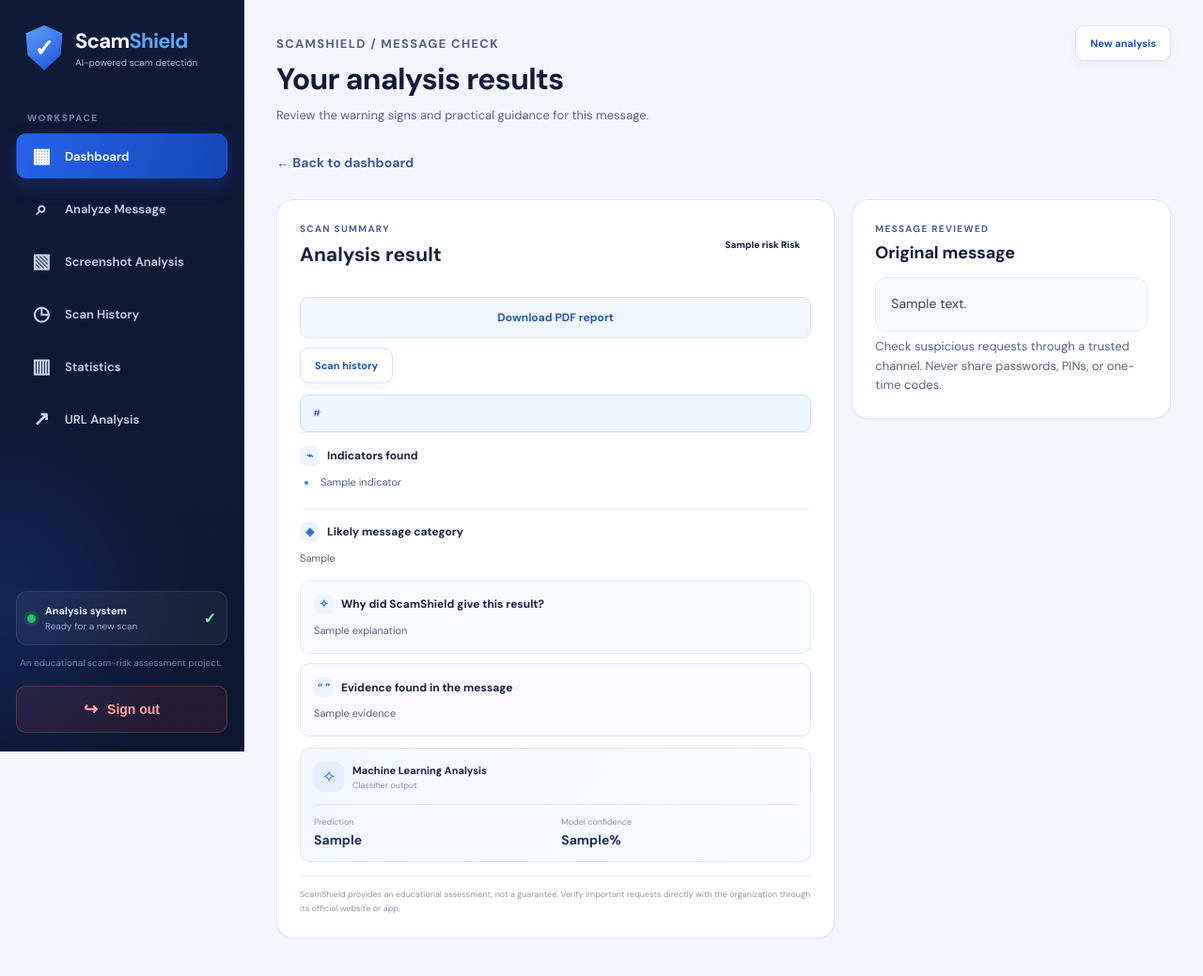
After one commit to owaisyed5-hub/ScamShield, a Flask app: template templates/message_check.html in a window 1280 px wide. The commit adds this page. Shown: the whole page at 94% size. Run offline with Flask 3, Linux system fonts and the light colour scheme; the template is opened without the code that fills it: most values are stand-ins (such as "Sample title", 1, 10 or a date in 2020); parts of the project's set-up code (start-up, migrations or seed data) failed here and were passed over; some libraries are stand-ins or nearby versions.

Commit message:
Add dedicated message check results page

```diff
--- a/app.py
+++ b/app.py
@@ -3154,6 +3154,8 @@ def home():
 
 
 
+    message_error = None
+
     if request.method == "POST":
 
 
@@ -3255,12 +3257,16 @@ def home():
 
                 result = analyze_message(message)
 
-
-
-                result["history_id"] = save_scan(
-                    message, result, "screenshot" if request.files.get("screenshot") else "message"
+                history_id = save_scan(
+                    message,
+                    result,
+                    "screenshot" if request.files.get("screenshot") else "message"
                 )
 
+                return redirect(url_for("message_check", scan_id=history_id))
+
+            message_error = "Enter a message to analyze, or choose Extract text from screenshot."
+
 
 
     return render_template(
@@ -3273,7 +3279,9 @@ def home():
 
         extraction_error=extraction_error,
 
-        multiple_messages=multiple_messages
+        multiple_messages=multiple_messages,
+
+        message_error=message_error
 
     )
 
@@ -3290,7 +3298,44 @@ def home():
 
 
 
-
+@app.route("/message-check/<int:scan_id>")
+@login_required
+def message_check(scan_id):
+    user_id = session["user_id"]
+
+    with get_db_connection() as connection:
+        scan = connection.execute(
+            """
+            SELECT * FROM scan_history
+            WHERE id = %s AND user_id = %s
+            """,
+            (scan_id, user_id)
+        ).fetchone()
+
+    if scan is None:
+        abort(404)
+
+    def decode_list(value):
+        try:
+            decoded = json.loads(value or "[]")
+        except (TypeError, json.JSONDecodeError):
+            return []
+        return decoded if isinstance(decoded, list) else []
+
+    result = {
+        "risk": scan["risk"] or "Medium",
+        "scam_type": scan["scam_type"] or "Unclassified",
+        "explanation": scan["explanation"] or "No explanation was saved.",
+        "evidence": scan["evidence"] or "",
+        "prevention": decode_list(scan["prevention_json"]),
+        "indicators": decode_list(scan["indicators_json"]),
+        "ml_prediction": scan["ml_prediction"] or "Not available",
+        "ml_confidence": scan["ml_confidence"] or 0,
+        "link_note": scan["link_note"] or "",
+        "history_id": scan["id"]
+    }
+
+    return render_template("message_check.html", scan=scan, result=result)
 
 
 # -----------------------------------------------------------------------------
--- a/static/style.css
+++ b/static/style.css
@@ -803,6 +803,49 @@ textarea:focus {
 }
 .result-card {
     border-top: 3px solid #477ce8;
+}
+
+.message-check-page .fp-topbar {
+    margin-bottom: 22px;
+}
+
+.message-check-grid {
+    display: grid;
+    grid-template-columns: minmax(0, 1.4fr) minmax(260px, .8fr);
+    align-items: start;
+    gap: 18px;
+}
+
+.message-check-result,
+.message-original-panel {
+    padding: 24px;
+}
+
+.message-original {
+    margin: 14px 0 0;
+    padding: 16px;
+    border: 1px solid #e6ebf4;
+    border-radius: 12px;
+    background: #f8faff;
+    color: #34425c;
+    font: inherit;
+    font-size: 14px;
+    line-height: 1.7;
+    white-space: pre-wrap;
+    overflow-wrap: anywhere;
+}
+
+.message-check-actions {
+    display: flex;
+    flex-wrap: wrap;
+    gap: 10px;
+    margin-top: 20px;
+}
+
+@media (max-width: 850px) {
+    .message-check-grid {
+        grid-template-columns: 1fr;
+    }
 }
 .result-head {
     display: flex;
--- a/templates/index.html
+++ b/templates/index.html
@@ -328,6 +328,9 @@
                                 placeholder="Paste a suspicious SMS, email, WhatsApp message or link here..."
                             >{{ message }}</textarea>
 
+                            {% if message_error %}
+                                <p class="notice error" role="alert">{{ message_error }}</p>
+                            {% endif %}
 
                             <p class="privacy-hint">
                                 <span>i</span>
--- /dev/null
+++ b/templates/message_check.html
@@ -0,0 +1,133 @@
+<!DOCTYPE html>
+<html lang="en">
+<head>
+    <meta charset="UTF-8">
+    <meta name="viewport" content="width=device-width, initial-scale=1.0">
+    <meta name="theme-color" content="#101b38">
+    <title>Message Check Results | ScamShield</title>
+    <link rel="preconnect" href="https://fonts.googleapis.com">
+    <link href="https://fonts.googleapis.com/css2?family=DM+Sans:wght@400;500;600;700;800&display=swap" rel="stylesheet">
+    <link rel="stylesheet" href="{{ url_for('static', filename='style.css') }}">
+</head>
+<body>
+<div class="app-shell">
+    {% with active_page='dashboard' %}{% include '_sidebar.html' %}{% endwith %}
+
+    <main class="feature-page message-check-page">
+        <header class="fp-topbar">
+            <div class="fp-heading">
+                <p class="fp-eyebrow">SCAMSHIELD / MESSAGE CHECK</p>
+                <h1>Your analysis results</h1>
+                <p>Review the warning signs and practical guidance for this message.</p>
+            </div>
+
+            <div class="topbar-actions">
+                {% if current_user %}
+                <div class="account-info">
+                    <div class="account-avatar">{{ current_user.username[0]|upper }}</div>
+                    <div class="account-details">
+                        <strong>{{ current_user.username }}</strong>
+                        <span>{{ current_user.email }}</span>
+                    </div>
+                </div>
+                {% endif %}
+                <a class="new-scan" href="{{ url_for('home') }}#analyzer">New analysis</a>
+            </div>
+        </header>
+
+        <a class="fp-back" href="{{ url_for('home') }}#analyzer">← Back to dashboard</a>
+
+        <div class="message-check-grid">
+            <section class="fp-panel result-card message-check-result" aria-labelledby="result-title">
+                <div class="result-head">
+                    <div>
+                        <p class="fp-eyebrow">SCAN SUMMARY</p>
+                        <h2 id="result-title">Analysis result</h2>
+                    </div>
+                    <span class="risk-badge risk-{{ result.risk|lower }}">{{ result.risk }} Risk</span>
+                </div>
+
+                <div class="message-check-actions">
+                    <a class="secondary-button" href="{{ url_for('download_report', scan_id=scan.id) }}">Download PDF report</a>
+                    <a class="new-scan" href="{{ url_for('scan_history') }}">Scan history</a>
+                </div>
+
+                {% if result.link_note %}
+                <div class="notice info" role="status">{{ result.link_note }}</div>
+                {% endif %}
+
+                {% if result.indicators %}
+                <section class="result-section">
+                    <h3><i aria-hidden="true">⌁</i> Indicators found</h3>
+                    <ul class="detail-list">
+                        {% for indicator in result.indicators %}
+                        <li>{{ indicator }}</li>
+                        {% endfor %}
+                    </ul>
+                </section>
+                {% endif %}
+
+                <section class="result-section">
+                    <h3><i aria-hidden="true">◈</i> Likely message category</h3>
+                    <p>{{ result.scam_type }}</p>
+                </section>
+
+                <section class="result-section highlighted">
+                    <h3><i aria-hidden="true">✧</i> Why did ScamShield give this result?</h3>
+                    <p>{{ result.explanation }}</p>
+                </section>
+
+                {% if result.evidence %}
+                <section class="result-section evidence">
+                    <h3><i aria-hidden="true">“ ”</i> Evidence found in the message</h3>
+                    <p>{{ result.evidence }}</p>
+                </section>
+                {% endif %}
+
+                {% if result.prevention %}
+                <section class="result-section">
+                    <h3><i aria-hidden="true">✓</i> How to protect yourself</h3>
+                    <ul class="detail-list advice">
+                        {% for advice in result.prevention %}
+                        <li>{{ advice }}</li>
+                        {% endfor %}
+                    </ul>
+                </section>
+                {% endif %}
+
+                <section class="ml-card" aria-label="Machine learning analysis">
+                    <div class="ml-heading">
+                        <span aria-hidden="true">✧</span>
+                        <div>
+                            <strong>Machine Learning Analysis</strong>
+                            <small>Classifier output</small>
+                        </div>
+                    </div>
+                    <div class="ml-metrics">
+                        <div>
+                            <small>Prediction</small>
+                            <strong>{{ result.ml_prediction }}</strong>
+                        </div>
+                        <div>
+                            <small>Model confidence</small>
+                            <strong>{{ result.ml_confidence }}%</strong>
+                        </div>
+                    </div>
+                </section>
+
+                <p class="disclaimer">
+                    ScamShield provides an educational assessment, not a guarantee. Verify important requests directly with the organization through its official website or app.
+                </p>
+            </section>
+
+            <aside class="fp-panel message-original-panel">
+                <p class="fp-eyebrow">MESSAGE REVIEWED</p>
+                <h2 class="fp-section-title">Original message</h2>
+                <pre class="message-original">{{ scan.message }}</pre>
+                <p class="fp-section-subtitle">Check suspicious requests through a trusted channel. Never share passwords, PINs, or one-time codes.</p>
+            </aside>
+        </div>
+    </main>
+</div>
+</body>
+</html>
```
Also changed, not shown: templates/history.html (+8 -0 lines).
